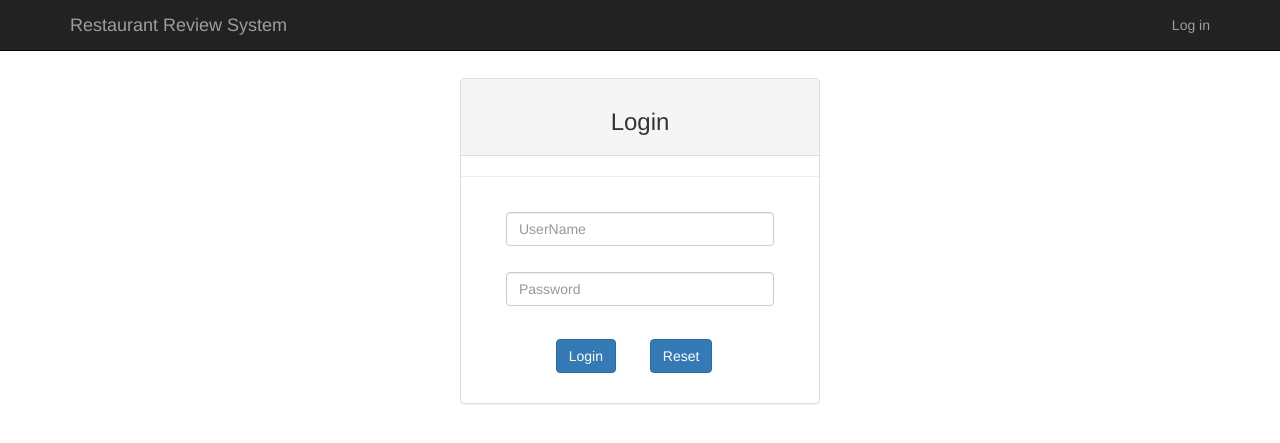
After one commit to GuoHM/django-RestaurantReview, a Django app: page /login in a window 1280 px wide. The commit adds this page. Shown: the top 443 px of the page. Run offline with Django 3.2, Linux system fonts and the light colour scheme; some libraries are stand-ins or nearby versions.

Commit message:
finish login logout

```diff
--- /dev/null
+++ b/web/templates/login.html
@@ -0,0 +1,61 @@
+{% extends "shared/base.html" %}
+
+{% block content %}
+<div class="row">
+			<div class="col-md-4 col-md-offset-4">
+<div class="panel panel-default panel-default1">
+
+					<div class="panel-heading">
+						<h3 style="text-align: center">Login</h3>
+					</div>
+                    {% if message %}
+					<div class="alert alert-danger fade in">
+						<a href="#" class="close" data-dismiss="alert">&times;</a>
+						<strong>Error!</strong>
+						{{ message }}
+					</div>
+                    {% endif %}
+					<hr>
+					<div class="panel-body">
+						<form method="POST" class="form-horizontal" role="form" action="/loginAction">
+                        {% csrf_token %}
+							<div class="form-group">
+
+								<div class="col-md-1"></div>
+								<div class="col-md-10">
+									<input type="text" class="form-control form-control1 form-control2" placeholder="UserName" id="username" name="username" value=""
+										required="required">
+									<div class="help-block with-errors"></div>
+
+								</div>
+								<div class="col-md-1"></div>
+							</div>
+
+							<div class="form-group">
+								<!--label class="col-md-4 control-label">ÃÜÂë</label-->
+								<div class="col-md-1"></div>
+								<div class="col-md-10">
+									<input type="password" class="form-control form-control1 form-control4" placeholder="Password" id="password" name="password"
+										required="required">
+									<div class="help-block with-errors"></div>
+								</div>
+								<div class="col-md-1"></div>
+							</div>
+
+							<div class="form-group">
+								<div class="col-sm-offset-2 col-sm-10">
+									<label class="checkbox-inline">
+										<input type="submit" value="Login" class="btn btn-primary btn-block btn-btn1">
+									</label>
+									<label class="checkbox-inline">
+										<input type="reset" value="Reset" class="btn btn-primary btn-block btn-btn1">
+									</label>
+
+								</div>
+							</div>
+						</form>
+					</div>
+				</div>
+			</div>
+</div>
+{% endblock %}
--- a/web/templates/shared/base.html
+++ b/web/templates/shared/base.html
@@ -28,6 +28,15 @@
                     <li><a href="~/Default.aspx"><span class="glyphicon glyphicon-search"></span>Search</a></li>
                 </ul>
                 -->
+                {% if request.session.userid is null %}
+                <ul class="nav navbar-nav navbar-right">
+                    <li><a href="/login">Log in</a></li>
+                </ul>
+                {% else %}
+                <ul class="nav navbar-nav navbar-right">
+                    <li><a href="logout">Log out</a></li>
+                </ul>
+                {% endif %}
 
             </div>
         </div>
@@ -44,15 +53,6 @@
     </div>
 </div>
 
-    <footer id="fh5co-footer" role="contentinfo">
-		<div class="row copyright">
-			<div class="col-md-12 text-center">
-				<p>
-					<small class="block">Copyright © 2019. All rights reserved.</small>
-				</p>
-			</div>
-		</div>
-    </footer>
 
 </body>
 <script type="text/javascript" src="{% static 'js/jquery.min.js'}"></script>
--- a/web/urls.py
+++ b/web/urls.py
@@ -4,5 +4,9 @@ from . import views
 
 urlpatterns = [
     path('', views.list, name='index'),
-    path('list',views.list)
+    path('list',views.list),
+    path('login',views.login_page),
+    path('loginAction',views.login_action),
+    path('logout',views.logout),
+    path('/detail/<name>', views.detail, name='detail'),
 ]
--- a/web/views.py
+++ b/web/views.py
@@ -1,11 +1,33 @@
 from django.shortcuts import render
 from django.http import HttpResponse
 from django.template import loader
+from .models import *
 # Create your views here.
 
 
 def list(request):
-    context = {
-        'text': 'hello'
-    }
-    return render(request, 'list.html', context)
+    restaurants = Restaurant.objects.all();
+    return render(request, 'list.html', {'restaurantlist':restaurants})
+
+
+def login_page(request):
+    return render(request, 'login.html')
+
+
+def login_action(request):
+    user = User.objects.get(user_name=request.POST['username'])
+    if user.password == request.POST['password']:
+        request.session['userid'] = user.user_id
+        return render(request, 'list.html',{'text':'success'})
+    else:
+        return render(request, 'login.html', {'message': 'Invalid login attempt!'})
+
+
+def logout(request):
+    del request.session['userid']
+    return render(request, 'login.html')
+
+
+def detail(request, name):
+    restaurants = Restaurant.objects.get(name=name);
+    return render(request, 'detail.html', {'name': name})
```
Also changed, not shown: db.sqlite3. Lines whose indentation alone changed are shown as unchanged.
